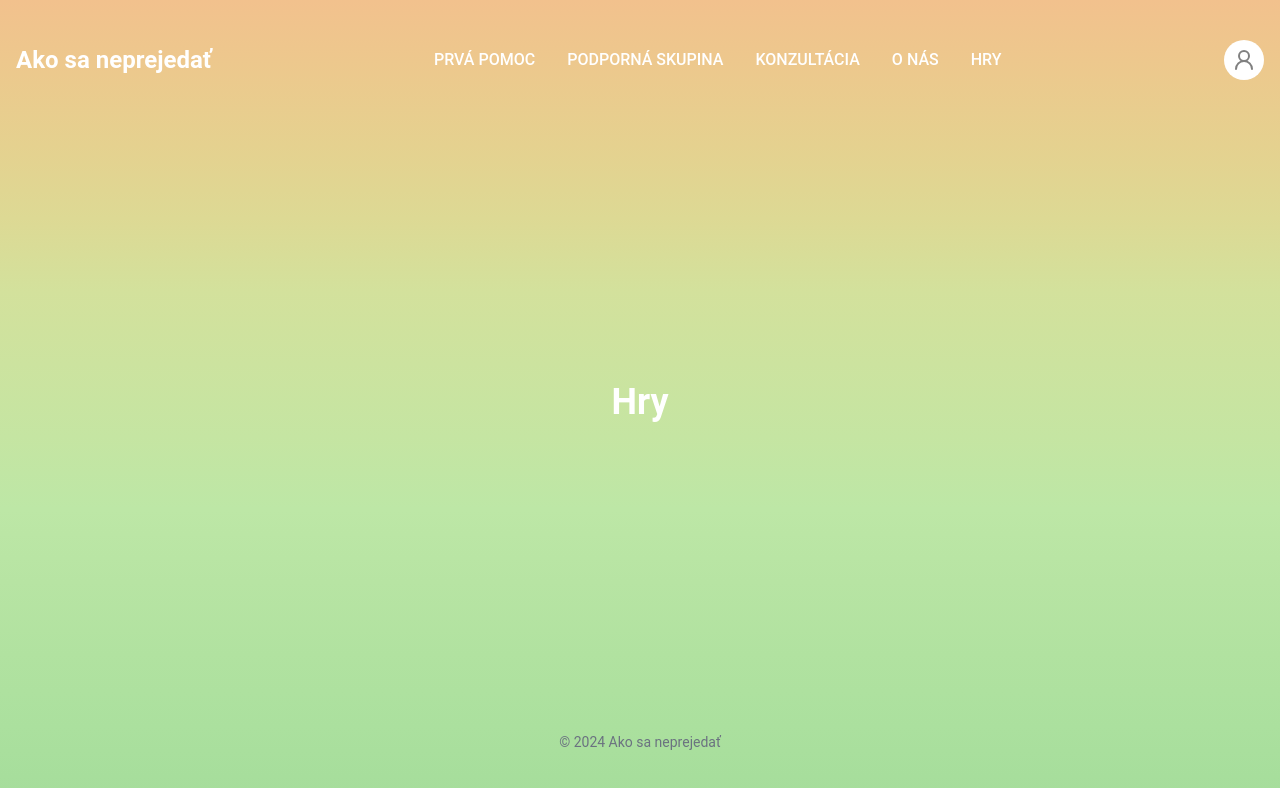
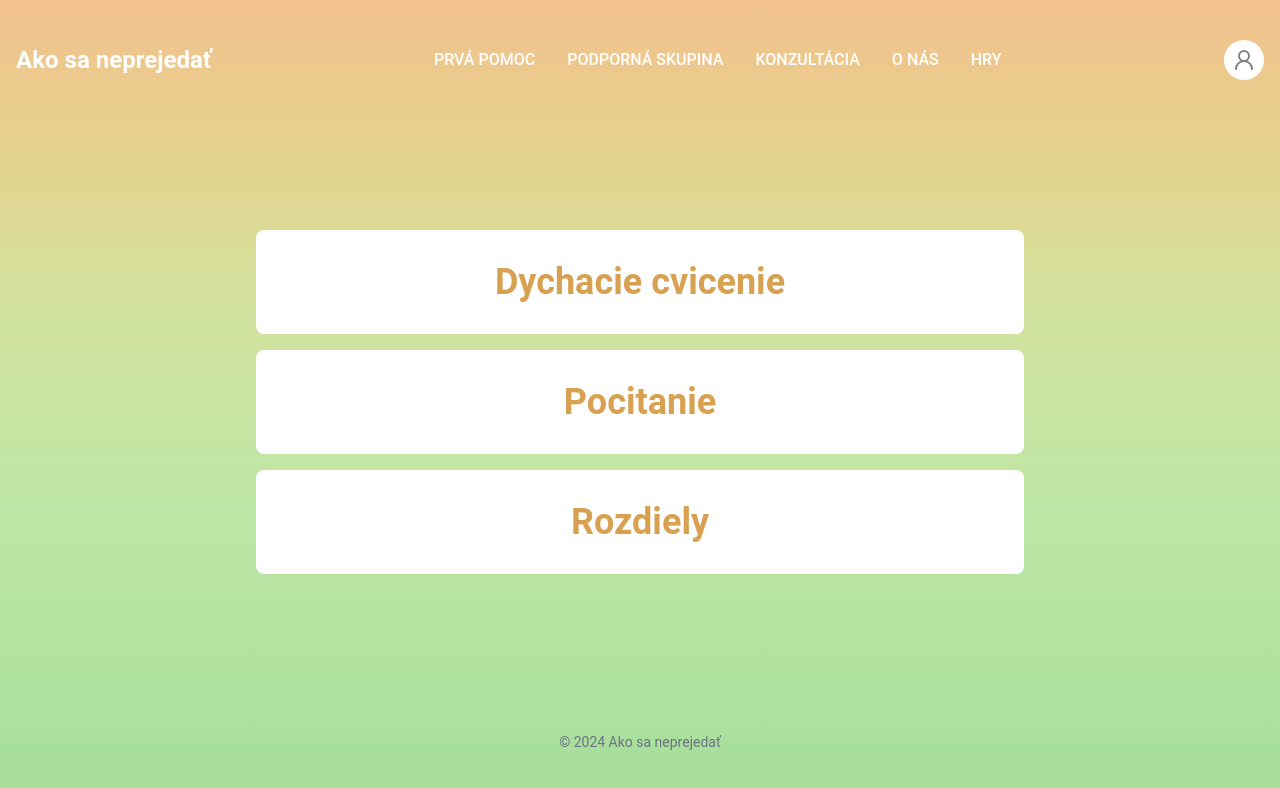
Before and after one commit to gabi-sabi/ako-sa-neprejedat, a React (Vite) app: page /hry in a window 1280 px wide. Shown: the top 788 px of the page. Built offline with nearby package versions, Linux system fonts and the light colour scheme.

Commit message:
Games section page (#13)
* about us component

* creating game page

* processed feedback

* Local GameButton component

* cleanup

---------

Co-authored-by: Jan Kuzelik <jan.kuzelik@apify.com>

```diff
--- a/src/App.jsx
+++ b/src/App.jsx
@@ -1,14 +1,17 @@
-import { Routes, Route } from "react-router-dom";
-import { HomePage } from "./HomePage";
-import { PrvaPomocPage } from "./pages/PrvaPomoc";
-import { SkupinaPage } from "./pages/Skupina";
-import { KonzultaciaPage } from "./pages/Konzultacia";
-import { ONasPage } from "./pages/ONas";
-import { HryPage } from "./pages/Hry";
-import { Header } from "../src/components/Header";
-import { Footer } from "../src/components/Footer";
-import { Toaster } from "react-hot-toast";
-import "./App.css";
+import { Routes, Route } from 'react-router-dom';
+import { HomePage } from './HomePage';
+import { PrvaPomocPage } from './pages/PrvaPomoc';
+import { SkupinaPage } from './pages/Skupina';
+import { KonzultaciaPage } from './pages/Konzultacia';
+import { ONasPage } from './pages/ONas';
+import { HryPage } from './pages/Hry';
+import { Header } from '../src/components/Header';
+import { Footer } from '../src/components/Footer';
+import { Toaster } from 'react-hot-toast';
+import './App.css';
+import { BreathingExercisesPage } from './pages/Hry/Breathing exercises';
+import { DiferenciesPage } from './pages/Hry/Diferencies';
+import { CountingPage } from './pages/Hry/Counting';
 
 export const App = () => {
   return (
@@ -23,6 +26,12 @@ export const App = () => {
           <Route path="/konzultacia" element={<KonzultaciaPage />} />
           <Route path="/o-nas" element={<ONasPage />} />
           <Route path="/hry" element={<HryPage />} />
+          <Route
+            path="/dychacie-cvicenie"
+            element={<BreathingExercisesPage />}
+          />
+          <Route path="/rozdiely" element={<DiferenciesPage />} />
+          <Route path="/pocitanie" element={<CountingPage />} />
         </Routes>
         <Footer />
       </div>
--- a/src/HomePage.jsx
+++ b/src/HomePage.jsx
@@ -1,12 +1,12 @@
-import { Link } from "react-router-dom";
-import { ButtonBasic } from "./components/ButtonBasic";
+import { Link } from 'react-router-dom';
+import { ButtonBasic } from './components/ButtonBasic';
 
 export const HomePage = () => {
   return (
     <div className="flex flex-1 flex-col items-center justify-center gap-16 h-auto mx-4 lg:flex-row lg:mx-20">
       <div className=" w-full flex flex-col items-center gap-10 md:w-1/2 lg:gap-20">
         <h1 className="text-white text-center text-3xl md:text-4xl lg:text-5xl">
-          <span className="font-thin break-all">AKO SA PRESTAŤ</span>{" "}
+          <span className="font-thin break-all">AKO SA PRESTAŤ</span>
           <span className="font-black">PREJEDAŤ?</span>
         </h1>
         <h2 className="text-white font-thin italic text-3xl md:text-4xl lg:text-5xl">
--- a/src/components/ButtonBasic.jsx
+++ b/src/components/ButtonBasic.jsx
@@ -1,5 +1,5 @@
-import { Button } from "../components/ui/Button";
-import PropTypes from "prop-types";
+import { Button } from '../components/ui/Button';
+import PropTypes from 'prop-types';
 
 export const ButtonBasic = ({ onClick, link, color, size, children }) => {
   return (
--- /dev/null
+++ b/src/pages/Hry/Breathing exercises.jsx
@@ -0,0 +1 @@
+export const BreathingExercisesPage = () => {};
--- /dev/null
+++ b/src/pages/Hry/Counting.jsx
@@ -0,0 +1 @@
+export const CountingPage = () => {};
--- /dev/null
+++ b/src/pages/Hry/Diferencies.jsx
@@ -0,0 +1 @@
+export const DiferenciesPage = () => {};
--- a/src/pages/Hry/index.jsx
+++ b/src/pages/Hry/index.jsx
@@ -1,9 +1,30 @@
+import { Link } from 'react-router-dom'
+import PropTypes from 'prop-types'
+
+const GameButton = ({ to, children }) => {
+  return (
+    <Link
+      to={to}
+      className="bg-white text-center rounded-lg text-light-brown w-full py-8 hover:bg-slate-100 text-4xl font-bold"
+    >
+      {children}
+    </Link>
+  )
+}
+
+GameButton.propTypes = {
+  to: PropTypes.string,
+  children: PropTypes.node,
+}
+
 export const HryPage = () => {
   return (
     <>
-      <main className="flex flex-col items-center justify-center font-sans h-auto">
-        <h1 className="font-bold text-white text-4xl">Hry</h1>
+      <main className="flex flex-col items-start justify-center font-sans h-auto gap-4 px-12 md:px-32 lg:px-64">
+        <GameButton to="/dychacie-cvicenie">Dychacie cvicenie</GameButton>
+        <GameButton to="/pocitanie">Pocitanie</GameButton>
+        <GameButton to="/rozdiely">Rozdiely</GameButton>
       </main>
     </>
-  );
-};
+  )
+}
```
